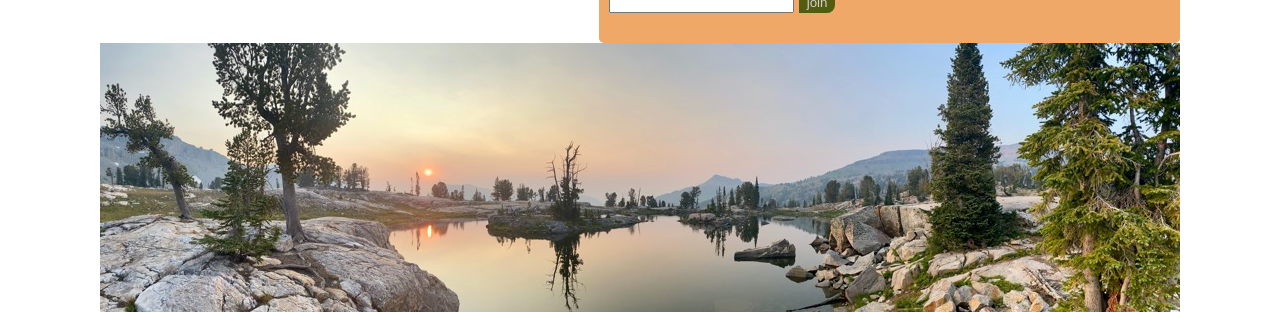
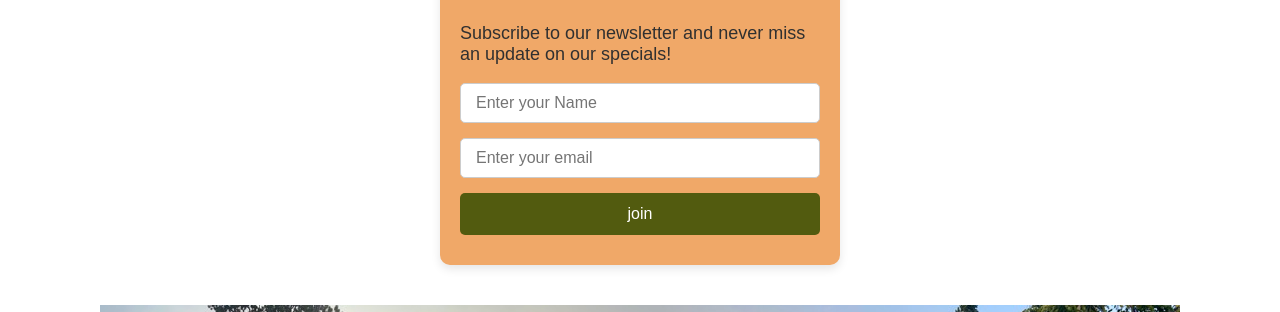
Before and after one commit to Username-Red/Week01-Team, a website built with Vite: page src/index.html in a window 1280 px wide. Shown: the part 205-517 px from the top of the page. Built offline with nearby package versions, Linux system fonts and the light colour scheme.

Commit message:
newsletter updates

```diff
--- a/src/css/style.css
+++ b/src/css/style.css
@@ -40,64 +40,99 @@ header {
   margin-top: -40px;
 }
 
-/* Newsletter*/
-.newsletter-wrapper{
-  background-size: 400px 200px;
+/* Newsletter */
+.newsletter-wrapper {
+  background-size: cover;
   display: flex;
   align-items: center;
-  justify-content: flex-end;
+  justify-content: center;
+  flex-direction: column;
+  padding: 40px 20px;
 }
-.newsletter-box{
-background:#f0a868 ;
-padding : 30px 10px;
-border-radius: 5px 5px;
-color: #d0d0d0;
 
+.newsletter-box {
+  background: #f0a868;
+  padding: 30px 20px;
+  border-radius: 10px;
+  color: #303030;
+  display: flex;
+  flex-direction: column;
+  align-items: center;
+  width: 100%;
+  max-width: 400px;
+  box-shadow: 0px 4px 10px rgba(0, 0, 0, 0.1);
 }
-.newsletter-box h1{
-  font-size: 40px;
-  margin: 0 0 20px;
+
+.newsletter-box h1 {
+  font-size: 32px;
+  margin-bottom: 20px;
+  color: #303030;
+  text-align: center;
 }
-.newsletter-box input[type="submit"]{
-  cursor:pointer  ;
+
+.newsletter-box input[type="text"],
+.newsletter-box input[type="email"] {
+  width: 100%;
+  padding: 10px 15px;
+  margin-bottom: 15px;
+  border: 1px solid #ccc;
+  border-radius: 5px;
+  font-size: 16px;
+  color: #303030;
+  outline: none;
+  box-sizing: border-box;
+  transition: border-color 0.3s ease-in-out;
+}
+
+.newsletter-box input[type="text"]:focus,
+.newsletter-box input[type="email"]:focus {
+  border-color: #525b0f;
+}
+
+.newsletter-box input[type="submit"] {
+  cursor: pointer;
   background: #525b0f;
-  color: #d0d0d0;
-  border: 2px solid transparent;
-  border-radius: 0 8px 8px 0;
-  transition: all 0.3s ease-in-out ;
+  color: #fff;
+  border: none;
+  padding: 12px 20px;
+  border-radius: 5px;
+  font-size: 16px;
+  transition: all 0.3s ease-in-out;
+  width: 100%;
 }
-.newsletter-box input[type="submit"]:hover{
+
+.newsletter-box input[type="submit"]:hover {
   background: #303030;
   color: #d0d0d0;
-  transition: all 0.3s ease-in-out ;
+  transition: all 0.3s ease-in-out;
 }
 
-/*Responsive Newsletter*/
-@media screen and (max-width: 1023px){
-  .newsletter-wrapper{
-    align-items:flex-end ;
-    justify-content:space-around ;
+/* Responsive Newsletter */
+@media screen and (max-width: 1023px) {
+  .newsletter-wrapper {
+    align-items: center;
+    justify-content: center;
     padding: 30px;
-
   }
 
-  .newsletter-box{
-    padding: 50px;
-    border-radius: 30px;
-    width: 100%;
-    text-align:center ;
+  .newsletter-box {
+    padding: 40px;
+    border-radius: 20px;
+    width: 90%;
+    text-align: center;
   }
 }
 
-@media screen and (max-width:767px) {
-   .newsletter-box h1{
-    font-size: 30px;
-   }
+@media screen and (max-width: 767px) {
+  .newsletter-box h1 {
+    font-size: 28px;
+  }
 
-   .newsletter-box{
-   padding: 30px;
-   }
+  .newsletter-box {
+    padding: 30px;
+  }
 }
+
 
 .logo {
   line-height: 60px;
--- a/src/index.html
+++ b/src/index.html
@@ -49,9 +49,10 @@
         <div class="newsletter-box">
           <h1>Join to our Newsletter</h1>
           <p>Subscribe to our newsletter and never miss an update on our specials! </p>
-          <form>
+          <form class="newsletterForm">
             <div>
-              <input type="text" name="" >
+              <input type="text" name="name" placeholder="Enter your Name" required>
+              <input type="email" placeholder="Enter your email" required>
               <input type="submit" value="join" name="">
 
             </div>
@@ -84,6 +85,7 @@
       </section>
     </main>
     <!-- <footer>&copy;NOT a real business</footer> -->
+     <script src="js/main.js"></script>
     <footer id="footer"></footer>
   </body>
 </html>
--- a/src/js/main.js
+++ b/src/js/main.js
@@ -1,7 +1,7 @@
+import Alert from "./Alert.js";
 import ProductData from "./ProductData.mjs";
 import ProductListing from "./ProductList.mjs";
-import { qs, loadHeaderFooter } from "./utils.mjs";
-import Alert from "./Alert.js";
+import { loadHeaderFooter, qs } from "./utils.mjs";
 
 loadHeaderFooter();
 
@@ -16,4 +16,22 @@ const main = async () => {
 alert.renderElement();
 main();
 
-//newsletter
+//newsletter form
+const form = document.getElementById('newsletterForm');
+
+form.addEventListener('submit',function(event){
+  event.preventDefault();
+
+  const emailInput = document.getElementById('email');
+  const email = emailInput.value;
+
+  if(!email || !email.includes('@')){
+    alert('Please enter a valid email address.');
+    return;
+  }
+  console.log('Email submitted:', email)
+
+
+
+  alert('Thank you for subscribing to our newsletter!')
+});
```
